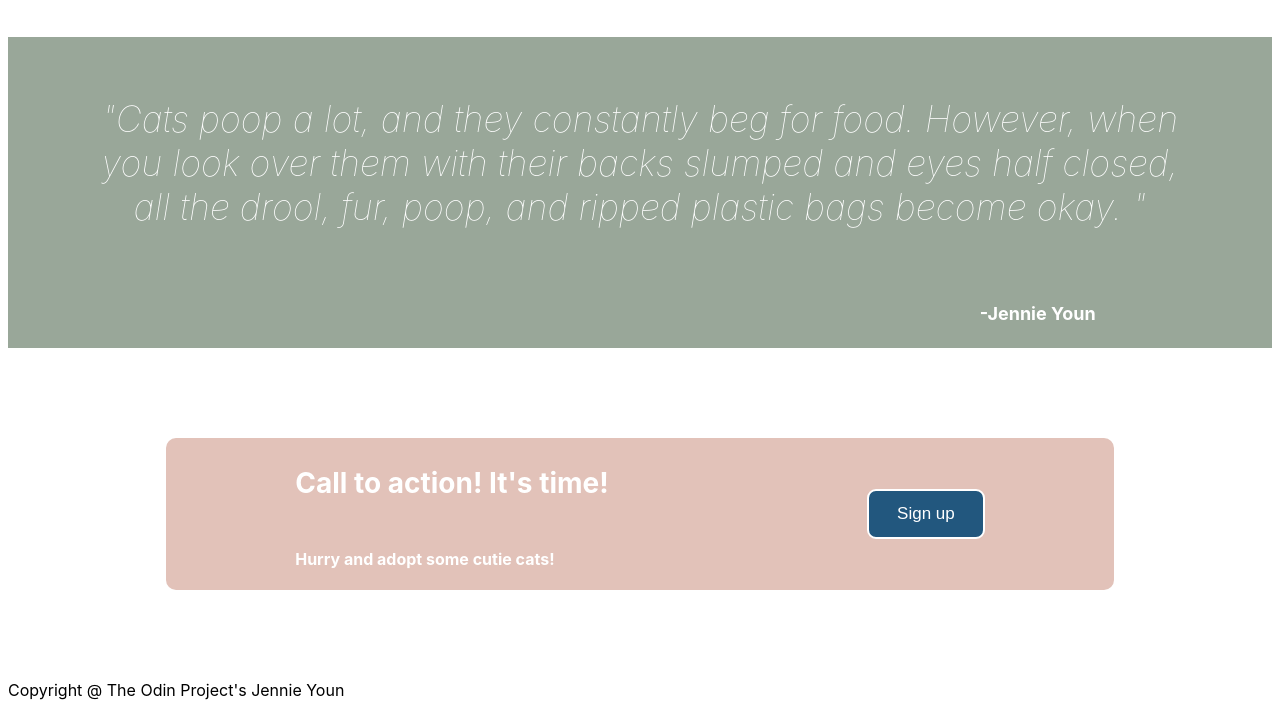
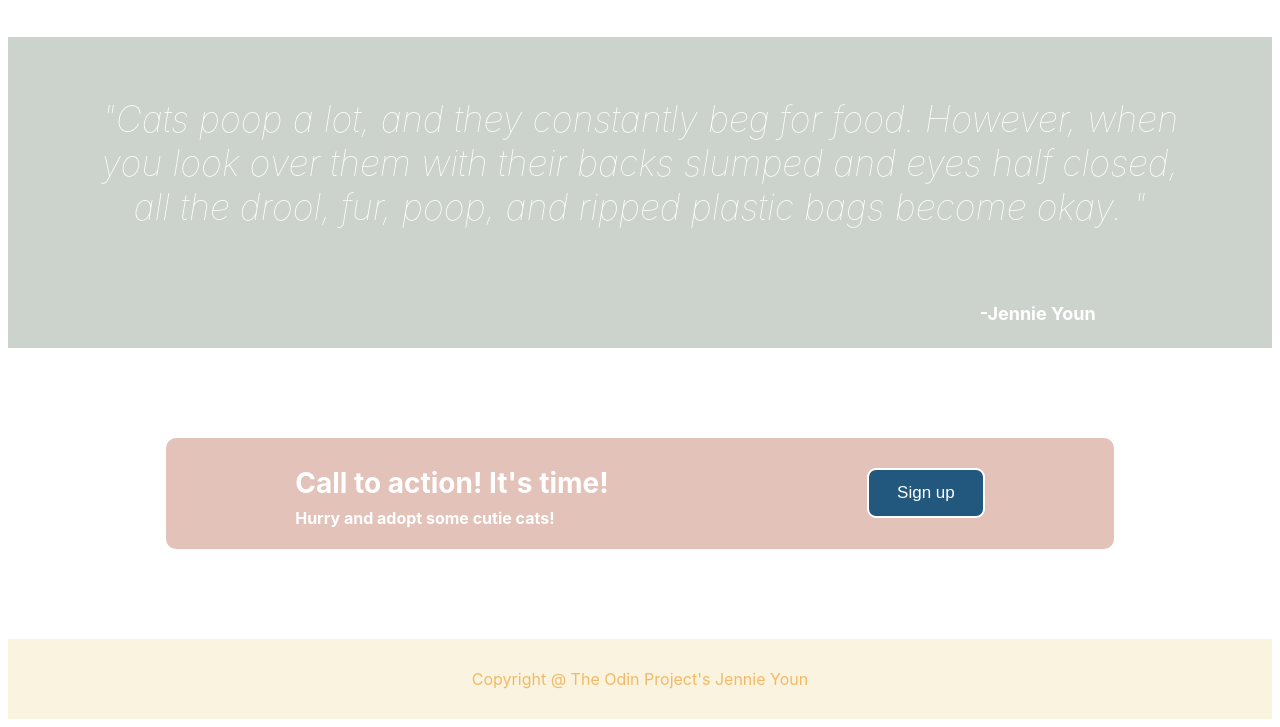
Before and after one commit to jennie232/OdinProject, a plain HTML site: page landing_page/index.html in a window 1280 px wide. Shown: the part 1146-1873 px from the top of the page. Drawn offline with Linux system fonts and the light colour scheme.

Commit message:
final version of landing page

```diff
--- a/landing_page/style.css
+++ b/landing_page/style.css
@@ -100,7 +100,7 @@ h2{
 }
 
 .quote_content{
-    background-color: #99A799;
+    background-color: rgba(153, 167, 153, 0.5);
     display: flex;
     flex-direction: column;
     padding-top: 10px;
@@ -154,4 +154,14 @@ li{
 }
 .sign-up-main > h3{
     font-size: 28px;
+
 }
+.sign-up-main > h4{
+    margin-top: -20px;
+}
+.footer{
+    background-color: #F9F3DF;
+    padding: 30px;
+    color: #f2ba66;
+    text-align: center;
+}
```
